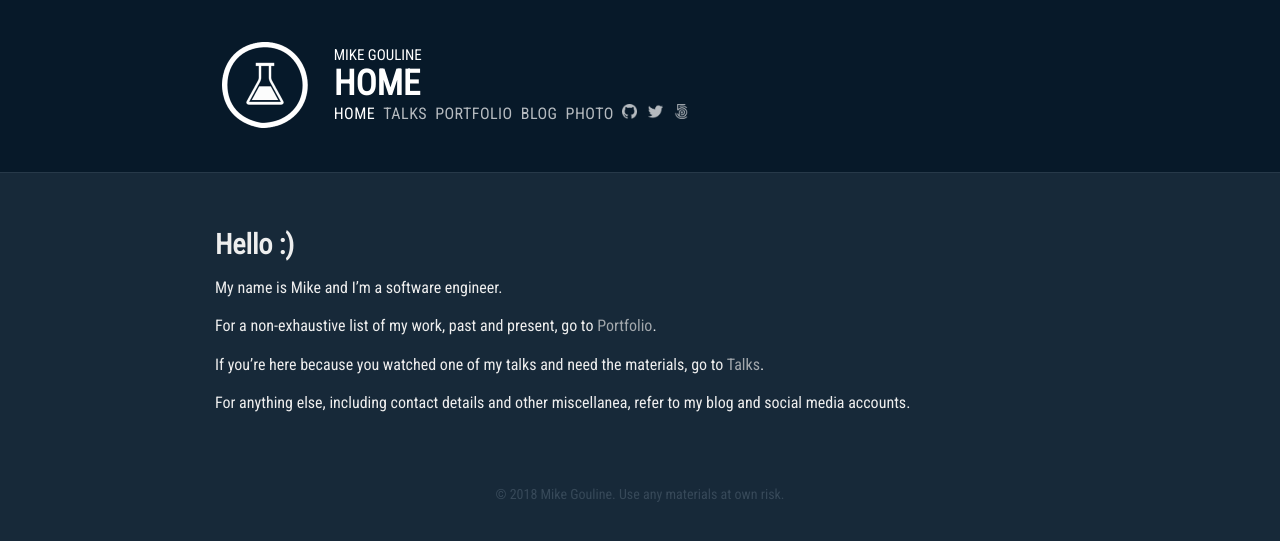
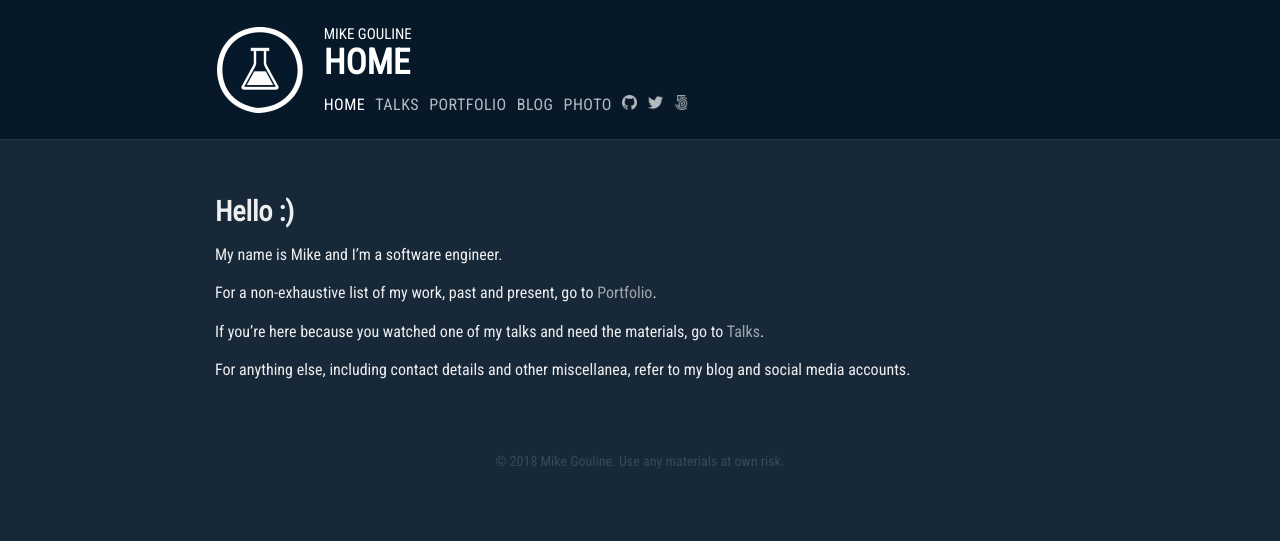
Before and after one commit to gouline/gouline.github.io, a Jekyll site: the page built from index.md, in a window 1280 px wide. Shown: the top 541 px of the page. Built offline with Jekyll 4.4.1, drawn with Linux system fonts in a browser that asks for light colours; nearby versions of some CDN libraries.

Commit message:
Update navigation bar

```diff
--- a/css/basic.css
+++ b/css/basic.css
@@ -59,7 +59,7 @@ hr {
 
 #header {
   padding-top: 20px;
-  padding-bottom: 18px;
+  padding-bottom: 15px;
   background-color: #071929;
   border-bottom: 1px solid #273949;
 }
@@ -75,7 +75,7 @@ hr {
 }
 
 #header-logo {
-  margin: 20px 20px 20px 30px;
+  margin: 0 15px 0 25px;
   width: 90px;
   height: 90px;
 }
@@ -104,13 +104,13 @@ hr {
 
 ul#header-nav {
   list-style-type: none;
-  margin: 0;
+  margin: 12px 0 0 0;
   padding: 0;
   overflow: hidden;
 }
 
 ul#header-nav li {
-  padding: 0 8px 10px 0;
+  padding: 0 10px 10px 0;
   color: #fff;
   font-size: 16px;
 }
```
